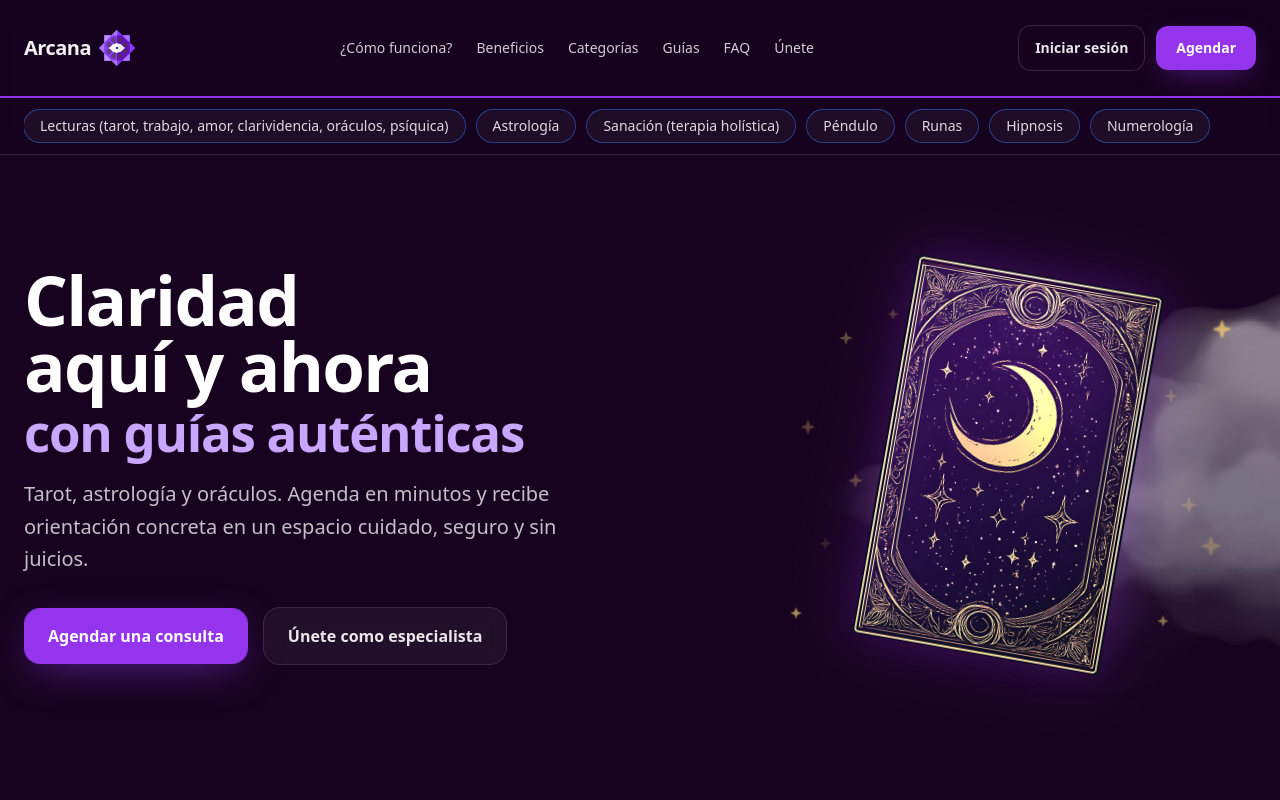
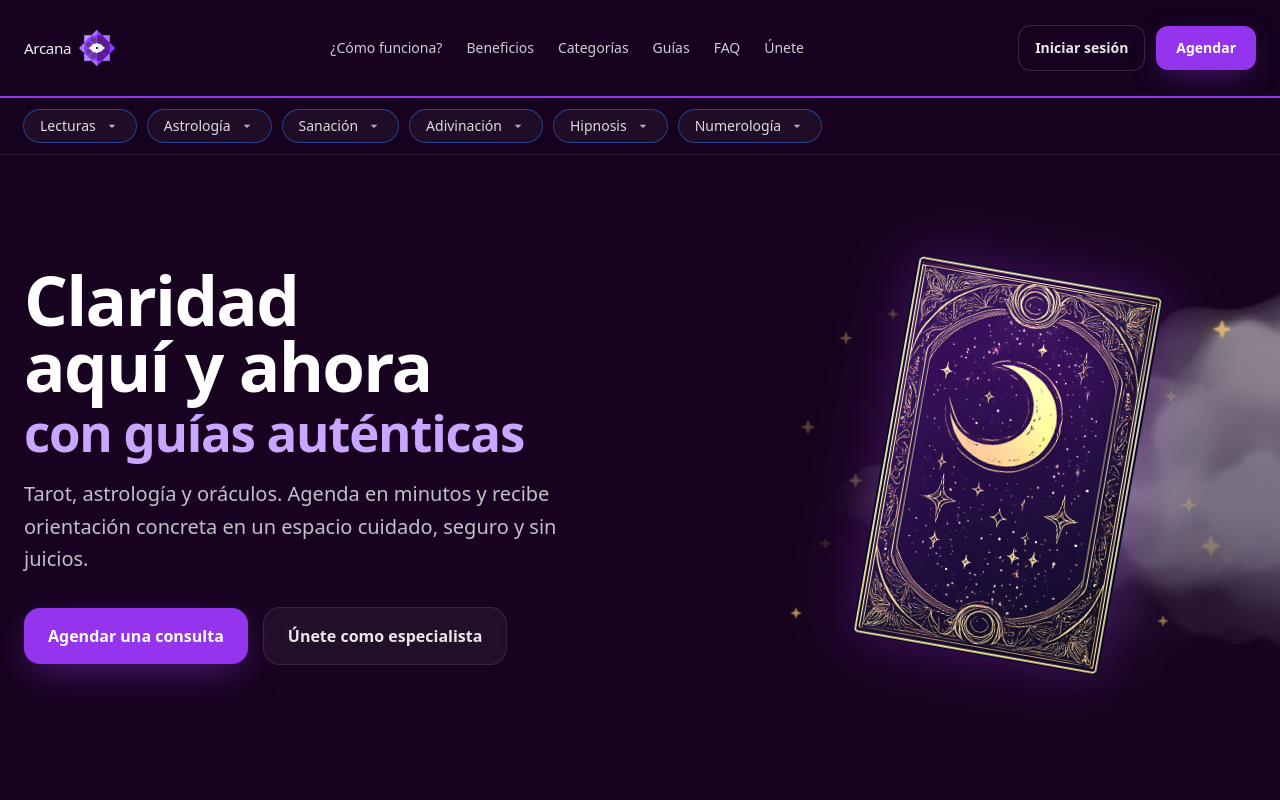
Before and after one commit to arcana302-art/arcana-v2, a Next.js app: page / in a window 1280 px wide. Shown: the top 800 px of the page. Built offline with nearby package versions, Linux system fonts and the light colour scheme.

Commit message:
Update SiteHeader.tsx

```diff
--- a/app/components/SiteHeader.tsx
+++ b/app/components/SiteHeader.tsx
@@ -3,8 +3,79 @@
 import { useState } from 'react';
 import Image from 'next/image';
 
+type SubTalent = { label: string; href: string };
+type Talent = { label: string; id: string; items: SubTalent[] };
+
+const TALENTS: Talent[] = [
+  {
+    id: 'lecturas',
+    label: 'Lecturas',
+    items: [
+      { label: 'Tarot',               href: '#t-lecturas-tarot' },
+      { label: 'Clarividencia',       href: '#t-lecturas-clarividencia' },
+      { label: 'Oráculos',            href: '#t-lecturas-oraculos' },
+      { label: 'Lectura psíquica',    href: '#t-lecturas-psiquica' },
+      { label: 'Mediumnidad',         href: '#t-lecturas-mediumnidad' },
+      { label: 'Registros akáshicos', href: '#t-lecturas-akashicos' },
+      { label: 'Quiromancia',         href: '#t-lecturas-quiromancia' },
+      { label: 'Café',                href: '#t-lecturas-cafe' },
+    ],
+  },
+  {
+    id: 'astrologia',
+    label: 'Astrología',
+    items: [
+      { label: 'Carta natal',  href: '#t-astrologia-carta-natal' },
+      { label: 'Carta astral', href: '#t-astrologia-carta-astral' },
+      { label: 'Sinastría',    href: '#t-astrologia-sinastria' },
+      { label: 'Kármica',      href: '#t-astrologia-karmica' },
+      { label: 'Predictiva',   href: '#t-astrologia-predictiva' },
+    ],
+  },
+  {
+    id: 'sanacion',
+    label: 'Sanación',
+    items: [
+      { label: 'Terapia holística', href: '#t-sanacion-holistica' },
+      { label: 'Reiki',             href: '#t-sanacion-reiki' },
+      { label: 'Arcángeles',        href: '#t-sanacion-arcangeles' },
+      { label: 'Energética',        href: '#t-sanacion-energetica' },
+    ],
+  },
+  {
+    id: 'adivinacion',
+    label: 'Adivinación',
+    items: [
+      { label: 'Péndulo', href: '#t-adivinacion-pendulo' },
+      { label: 'Runas',   href: '#t-adivinacion-runas' },
+    ],
+  },
+  {
+    id: 'hipnosis',
+    label: 'Hipnosis',
+    items: [
+      { label: 'Clínica',            href: '#t-hipnosis-clinica' },
+      { label: 'Regresiva',          href: '#t-hipnosis-regresiva' },
+      { label: 'Desarrollo personal',href: '#t-hipnosis-desarrollo' },
+      { label: 'Espiritual',         href: '#t-hipnosis-espiritual' },
+    ],
+  },
+  {
+    id: 'numerologia',
+    label: 'Numerología',
+    items: [
+      { label: 'Tántrica',  href: '#t-numerologia-tantrica' },
+      { label: 'Kármica',   href: '#t-numerologia-karmica' },
+      { label: 'Personal',  href: '#t-numerologia-personal' },
+      { label: 'Negocios',  href: '#t-numerologia-negocios' },
+      { label: 'Amor',      href: '#t-numerologia-amor' },
+    ],
+  },
+];
+
 export default function SiteHeader() {
   const [open, setOpen] = useState(false);
+  const [openTalent, setOpenTalent] = useState<string | null>(null); // para acordeones en móvil
 
   const nav = [
     { href: '#como-funciona', label: '¿Cómo funciona?' },
@@ -13,17 +84,6 @@ export default function SiteHeader() {
     { href: '#guias',          label: 'Guías' },
     { href: '#faq',            label: 'FAQ' },
     { href: '#unete',          label: 'Únete' },
-  ];
-
-  // Talentos solicitados
-  const talents = [
-    { href: '#talento-lecturas',   label: 'Lecturas (tarot, trabajo, amor, clarividencia, oráculos, psíquica)' },
-    { href: '#talento-astrologia', label: 'Astrología' },
-    { href: '#talento-sanacion',   label: 'Sanación (terapia holística)' },
-    { href: '#talento-pendulo',    label: 'Péndulo' },
-    { href: '#talento-runas',      label: 'Runas' },
-    { href: '#talento-hipnosis',   label: 'Hipnosis' },
-    { href: '#talento-numerologia',label: 'Numerología' },
   ];
 
   return (
@@ -36,9 +96,9 @@ export default function SiteHeader() {
     >
       {/* Fila superior: marca + navegación + acciones */}
       <div className="mx-auto flex h-24 max-w-7xl items-center justify-between px-6">
-        {/* Brand (texto + logo). Mantengo tus tamaños y separación reducida */}
+        {/* Brand (texto Arcana + logo a la derecha, tamaños según ajuste previo) */}
         <a href="/" className="flex items-center gap-2">
-          <span className="text-white/95 text-xl font-semibold tracking-tight">
+          <span className="text-white/95 text-[0.95rem] font-medium tracking-tight">
             Arcana
           </span>
           <Image
@@ -95,31 +155,75 @@ export default function SiteHeader() {
       {/* Línea morada separadora (mismo color que el botón) */}
       <div className="h-[2px] bg-[#9434ec]" />
 
-      {/* Barra de talentos (scroll horizontal en móvil) */}
+      {/* Barra de talentos: dropdown en desktop (hover) y scroll si no cabe */}
       <div className="mx-auto max-w-7xl px-6">
-        <nav className="relative py-3 overflow-x-auto">
-          <ul className="flex min-w-max gap-3">
-            {talents.map((t) => (
-              <li key={t.href}>
+        {/* Desktop */}
+        <nav className="relative hidden lg:block">
+          <ul className="flex flex-wrap items-center gap-3 py-3">
+            {TALENTS.map((tal) => (
+              <li key={tal.id} className="group relative">
+                {/* Trigger */}
                 <a
-                  href={t.href}
+                  href={`#talento-${tal.id}`}
                   className="
-                    inline-flex items-center whitespace-nowrap
-                    rounded-full px-4 py-1.5 text-[13px] md:text-sm
+                    inline-flex items-center gap-2
+                    rounded-full px-4 py-1.5 text-sm
                     text-white/85 ring-1 ring-white/12
                     bg-white/[0.04] hover:bg-white/[0.08]
                     hover:text-white transition
                   "
                 >
-                  {t.label}
+                  {tal.label}
+                  <svg
+                    width="16"
+                    height="16"
+                    viewBox="0 0 24 24"
+                    className="opacity-80"
+                  >
+                    <path
+                      fill="currentColor"
+                      d="M7 10l5 5 5-5z"
+                    />
+                  </svg>
                 </a>
+
+                {/* Submenu */}
+                <div
+                  className="
+                    absolute left-0 top-full mt-2 hidden
+                    min-w-[240px] rounded-xl border border-white/10
+                    bg-[#1b0b24] p-2 shadow-2xl
+                    group-hover:block
+                  "
+                >
+                  <ul className="max-h-[60vh] overflow-auto pr-1">
+                    {tal.items.map((sub) => (
+                      <li key={sub.href}>
+                        <a
+                          href={sub.href}
+                          className="
+                            block rounded-lg px-3 py-2 text-sm
+                            text-white/85 hover:bg-white/5 hover:text-white transition
+                          "
+                        >
+                          {sub.label}
+                        </a>
+                      </li>
+                    ))}
+                  </ul>
+                </div>
               </li>
             ))}
           </ul>
         </nav>
+
+        {/* Mobile: mostramos talentos como acordeones dentro del drawer (abajo) */}
+        <nav className="relative lg:hidden">
+          {/* En móvil la barra no se muestra aquí; se renderiza dentro del Drawer más abajo */}
+        </nav>
       </div>
 
-      {/* Mobile drawer (sin cambios) */}
+      {/* Mobile drawer */}
       {open && (
         <div className="lg:hidden">
           <div
@@ -152,6 +256,7 @@ export default function SiteHeader() {
               </button>
             </div>
 
+            {/* Links superiores */}
             <nav className="px-5 py-6 space-y-2">
               {nav.map((item) => (
                 <a
@@ -165,6 +270,63 @@ export default function SiteHeader() {
               ))}
             </nav>
 
+            {/* Talentos como acordeones */}
+            <div className="px-5 pb-6">
+              <div className="text-white/60 text-xs uppercase tracking-wider mb-2">
+                Talentos
+              </div>
+              <ul className="space-y-2">
+                {TALENTS.map((tal) => {
+                  const isOpen = openTalent === tal.id;
+                  return (
+                    <li key={tal.id}>
+                      <button
+                        className="
+                          flex w-full items-center justify-between
+                          rounded-lg px-3 py-2 text-left text-white/90
+                          ring-1 ring-white/12 hover:bg-white/5
+                        "
+                        onClick={() => setOpenTalent(isOpen ? null : tal.id)}
+                        aria-expanded={isOpen}
+                        aria-controls={`panel-${tal.id}`}
+                      >
+                        <span className="text-[15px]">{tal.label}</span>
+                        <svg
+                          width="18"
+                          height="18"
+                          viewBox="0 0 24 24"
+                          className={`transition-transform ${
+                            isOpen ? 'rotate-180' : ''
+                          }`}
+                        >
+                          <path fill="currentColor" d="M7 10l5 5 5-5z" />
+                        </svg>
+                      </button>
+                      {isOpen && (
+                        <ul
+                          id={`panel-${tal.id}`}
+                          className="mt-1 space-y-1 rounded-lg bg-white/[0.03] p-2"
+                        >
+                          {tal.items.map((sub) => (
+                            <li key={sub.href}>
+                              <a
+                                href={sub.href}
+                                onClick={() => setOpen(false)}
+                                className="block rounded-md px-3 py-2 text-[15px] text-white/85 hover:bg-white/5"
+                              >
+                                {sub.label}
+                              </a>
+                            </li>
+                          ))}
+                        </ul>
+                      )}
+                    </li>
+                  );
+                })}
+              </ul>
+            </div>
+
+            {/* Acciones */}
             <div className="px-5 pb-8 pt-2 space-y-3">
               <a
                 href="#"
```
